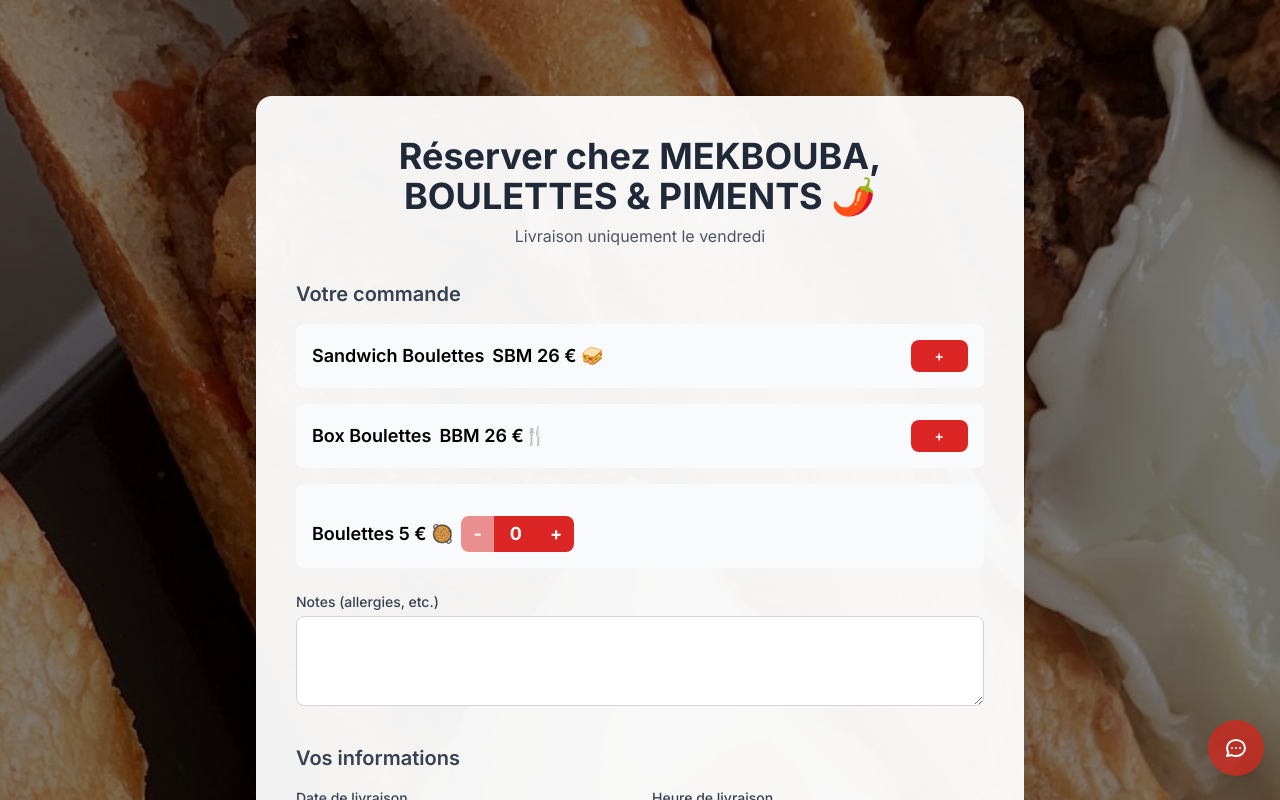
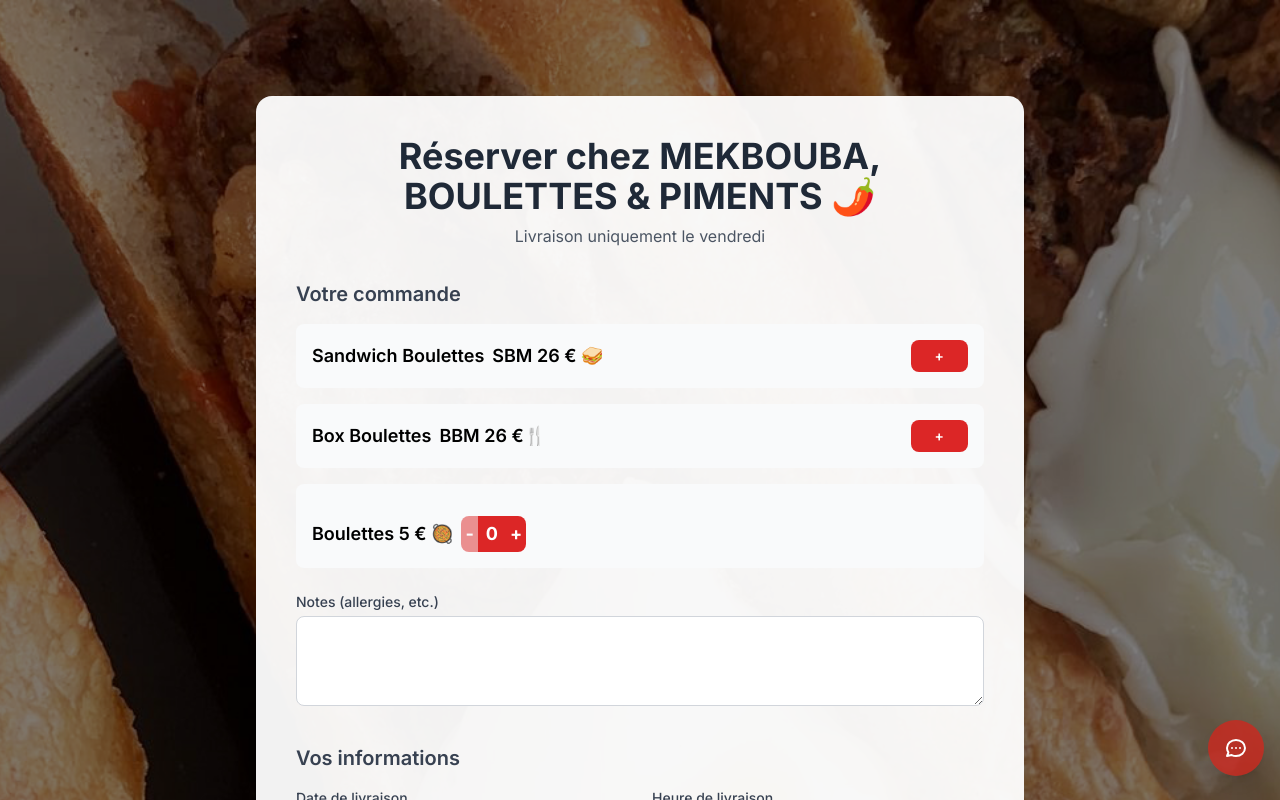
Before and after one commit to jimeye/mekboubaV2, a Next.js app: page /reservation in a window 1280 px wide. Shown: the top 800 px of the page. Built offline with nearby package versions, Linux system fonts and the light colour scheme.

Commit message:
Stepper Boulettes 5 € 🥘 : largeur réduite de moitié, aligné à droite (ml-auto)

```diff
--- a/app/reservation/page.js
+++ b/app/reservation/page.js
@@ -340,17 +340,17 @@
                   <div className="bg-gray-50 p-4 rounded-lg mt-4 mb-4">
                     <div className="flex items-center mt-4 space-x-2">
                       <span className="font-semibold text-lg leading-tight">Boulettes 5 € 🥘</span>
-                      <div className="flex items-center ml-2">
+                      <div className="flex items-center ml-auto">
                         <button
                           type="button"
-                          className="bg-accent-red text-white rounded-l-lg px-3 py-1 font-bold text-lg disabled:opacity-50"
+                          className="bg-accent-red text-white rounded-l-lg px-1 py-1 font-bold text-lg disabled:opacity-50"
                           onClick={() => setFormData(prev => ({ ...prev, boulettesSuppGlobal: Math.max(0, prev.boulettesSuppGlobal - 1) }))}
                           disabled={formData.boulettesSuppGlobal <= 0}
                         >-</button>
-                        <span className="bg-accent-red text-white px-4 py-1 font-bold text-lg select-none">{formData.boulettesSuppGlobal}</span>
+                        <span className="bg-accent-red text-white px-2 py-1 font-bold text-lg select-none">{formData.boulettesSuppGlobal}</span>
                         <button
                           type="button"
-                          className="bg-accent-red text-white rounded-r-lg px-3 py-1 font-bold text-lg disabled:opacity-50"
+                          className="bg-accent-red text-white rounded-r-lg px-1 py-1 font-bold text-lg disabled:opacity-50"
                           onClick={() => setFormData(prev => ({ ...prev, boulettesSuppGlobal: Math.min(20, prev.boulettesSuppGlobal + 1) }))}
                           disabled={formData.boulettesSuppGlobal >= 20}
                         >+</button>
```
